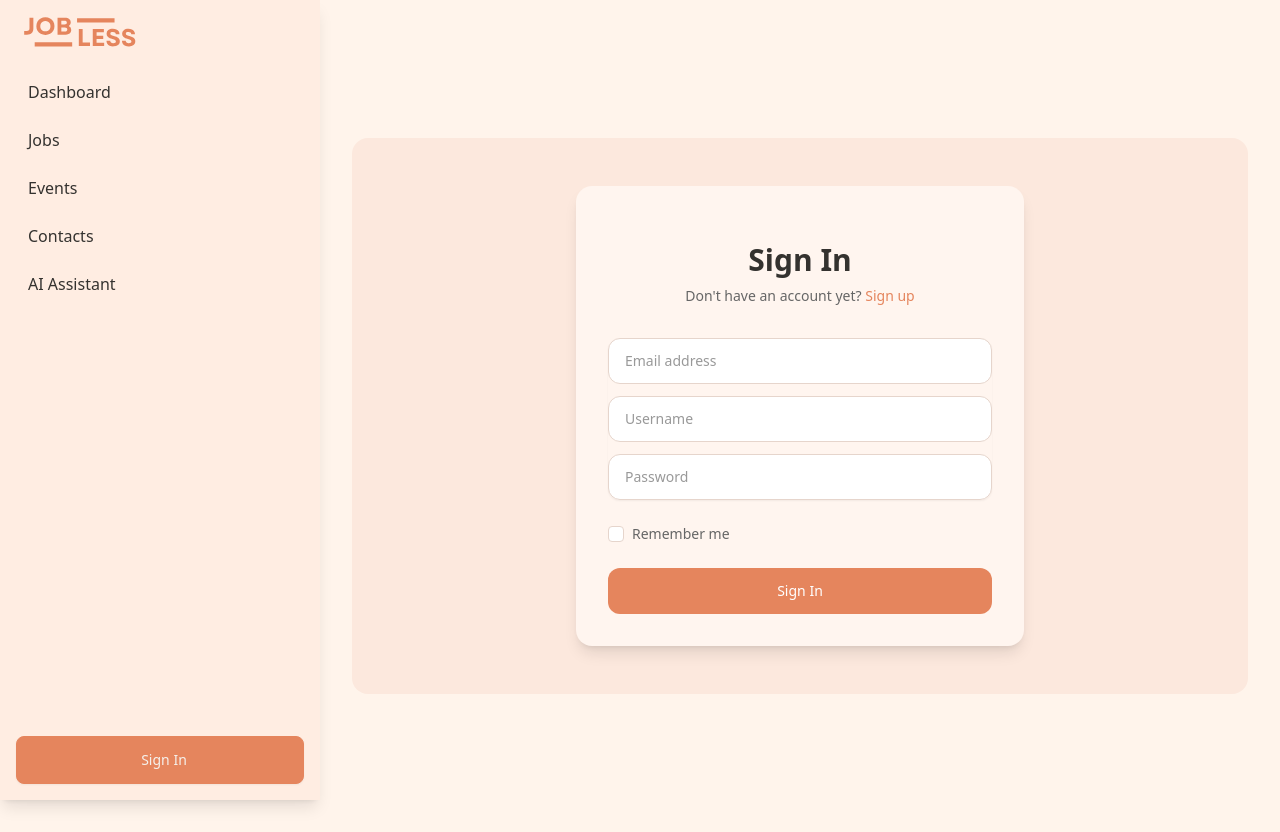
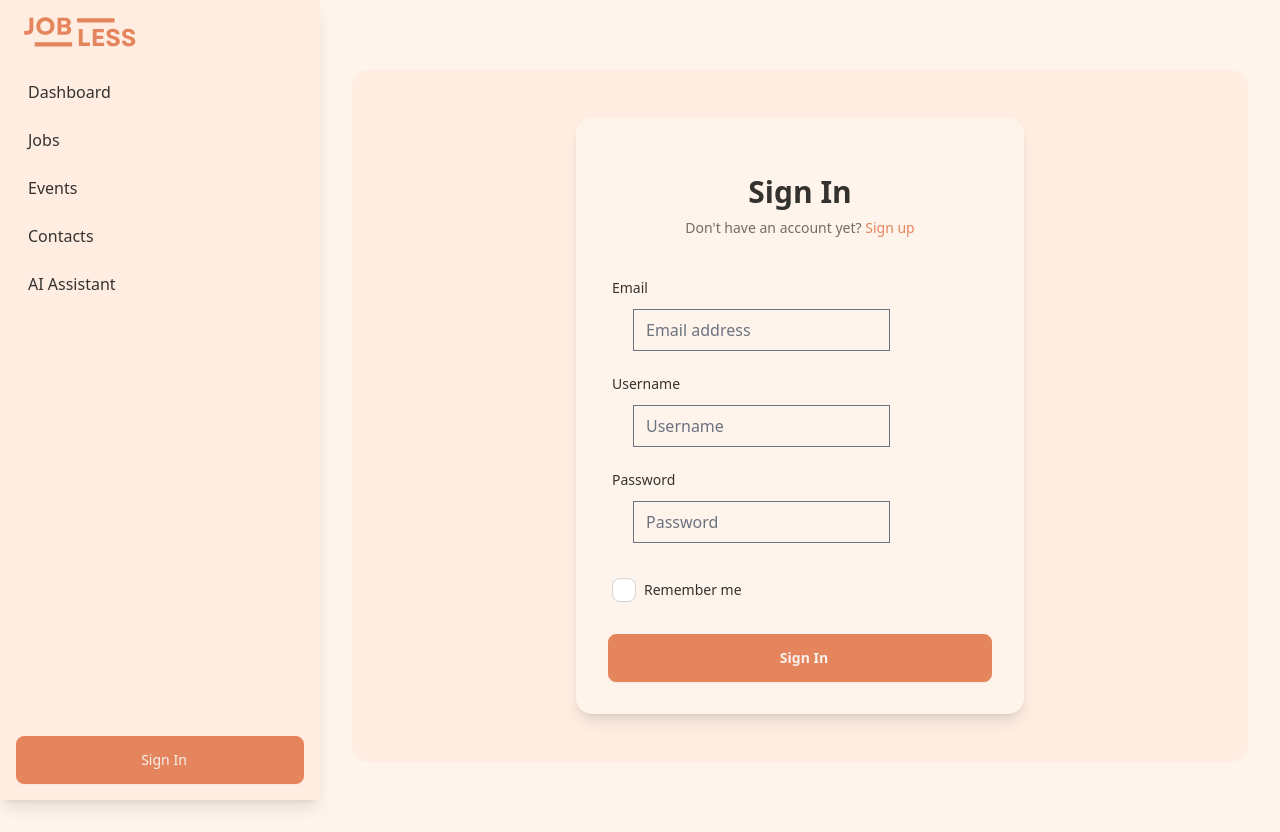
Before and after one commit to andreamaestri/jobless, a Django app: page /accounts/login/ in a window 1280 px wide. Run offline with Django 5.2, Linux system fonts and the light colour scheme; parts of the project's set-up code (start-up, migrations or seed data) failed here and were passed over; some libraries are stand-ins or nearby versions; some web fonts are replaced.

Commit message:
Refactor login template for improved styling and accessibility; update error message handling and input field structure

```diff
--- a/templates/account/login.html
+++ b/templates/account/login.html
@@ -5,18 +5,17 @@
 {% block head_title %}{% trans "Sign In" %}{% endblock %}
 {% block content %}
 <div class="min-h-screen flex items-center justify-center p-4">
-    <div
-        class="min-h-[65vh] w-full max-w-4xl flex rounded-2xl items-center justify-center py-12 px-4 sm:px-6 lg:px-8 bg-[#fce8dd]">
-        <div class="max-w-md w-full space-y-8 bg-[#fff5ef] p-8 rounded-2xl shadow-lg">
+    <div class="min-h-[65vh] w-full max-w-4xl flex rounded-2xl items-center justify-center py-12 px-4 sm:px-6 lg:px-8 bg-base-200">
+        <div class="max-w-md w-full space-y-8 bg-base-100 p-8 rounded-2xl shadow-lg">
             <!-- Header -->
             <div>
-                <h2 class="mt-6 text-center text-3xl font-bold text-primar-content">
+                <h2 class="mt-6 text-center text-3xl font-bold text-base-content">
                     {% trans "Sign In" %}
                 </h2>
-                <p class="mt-2 text-center text-sm text-[#666666]">
+                <p class="mt-2 text-center text-sm text-base-content/70">
                     {% blocktrans %}
                     Don't have an account yet?
-                    <a href="{{ signup_url }}" class="font-medium text-primary hover:text-[#c77857]">
+                    <a href="{{ signup_url }}" class="font-medium text-primary hover:text-primary-focus">
                         Sign up
                     </a>
                     {% endblocktrans %}
@@ -29,55 +28,73 @@
 
                 <!-- Error Messages -->
                 {% if form.errors %}
-                <div class="rounded-xl bg-red-50 p-4 mb-4">
-                    <div class="flex">
-                        <div class="text-sm text-red-700">
+                <div class="alert alert-error">
+                    <span class="iconify" data-icon="octicon:alert-24"></span>
+                    <div class="text-sm">
                         {% for error in form.non_field_errors %}
                         <p>{{ error }}</p>
                         {% endfor %}
                     </div>
                 </div>
-                </div>
                 {% endif %}
 
                 <!-- Login Fields -->
-                <div class="rounded-xl shadow-sm space-y-3">
-                    <div>
-                        <label for="id_login" class="sr-only">{% trans "Email" %}</label>
-                        <input id="id_login" name="login" type="email" required
-                            class="appearance-none relative block w-full px-4 py-3 border border-[#e6d5cc] rounded-xl placeholder-[#999999] text-primar-content focus:outline-none focus:ring-2 focus:ring-primary focus:border-primary sm:text-sm bg-white"
+                <div class="space-y-3">
+                    <div class="form-control">
+                        <label class="label" for="id_login">
+                            <span class="label-text">{% trans "Email" %}</span>
+                        </label>
+                        <label class="input input-bordered flex items-center gap-2">
+                            <span class="iconify" data-icon="octicon:mail-24"></span>
+                            <input id="id_login" name="login" type="email" required class="grow"
                                 placeholder="{% trans 'Email address' %}">
+                        </label>
                         {% if form.login.errors %}
-                        <p class="text-red-500 text-xs mt-1">{{ form.login.errors.0 }}</p>
+                        <label class="label">
+                            <span class="label-text-alt text-error">{{ form.login.errors.0 }}</span>
+                        </label>
                         {% endif %}
                     </div>
-                    <div>
-                        <label for="id_username" class="sr-only">{% trans "Username" %}</label>
-                        <input id="id_username" name="username" type="text" required
-                            class="appearance-none relative block w-full px-4 py-3 border border-[#e6d5cc] rounded-xl placeholder-[#999999] text-primar-content focus:outline-none focus:ring-2 focus:ring-primary focus:border-primary sm:text-sm bg-white"
+
+                    <div class="form-control">
+                        <label class="label" for="id_username">
+                            <span class="label-text">{% trans "Username" %}</span>
+                        </label>
+                        <label class="input input-bordered flex items-center gap-2">
+                            <span class="iconify" data-icon="octicon:person-24"></span>
+                            <input id="id_username" name="username" type="text" required class="grow"
                                 placeholder="{% trans 'Username' %}">
+                        </label>
                         {% if form.username.errors %}
-                        <p class="text-red-500 text-xs mt-1">{{ form.username.errors.0 }}</p>
+                        <label class="label">
+                            <span class="label-text-alt text-error">{{ form.username.errors.0 }}</span>
+                        </label>
                         {% endif %}
                     </div>
-                    <div>
-                        <label for="id_password" class="sr-only">{% trans "Password" %}</label>
-                        <input id="id_password" name="password" type="password" required
-                            class="appearance-none relative block w-full px-4 py-3 border border-[#e6d5cc] rounded-xl placeholder-[#999999] text-primar-content focus:outline-none focus:ring-2 focus:ring-primary focus:border-primary sm:text-sm bg-white"
+
+                    <div class="form-control">
+                        <label class="label" for="id_password">
+                            <span class="label-text">{% trans "Password" %}</span>
+                        </label>
+                        <label class="input input-bordered flex items-center gap-2">
+                            <span class="iconify" data-icon="octicon:lock-24"></span>
+                            <input id="id_password" name="password" type="password" required class="grow"
                                 placeholder="{% trans 'Password' %}">
+                        </label>
                         {% if form.password.errors %}
-                        <p class="text-red-500 text-xs mt-1">{{ form.password.errors.0 }}</p>
+                        <label class="label">
+                            <span class="label-text-alt text-error">{{ form.password.errors.0 }}</span>
+                        </label>
                         {% endif %}
                     </div>
                 </div>
 
                 <!-- Remember Me -->
                 <div class="flex items-center justify-between">
-                    <div class="flex items-center">
-                        <input id="id_remember" name="remember" type="checkbox"
-                            class="h-4 w-4 text-primary focus:ring-primary border-[#e6d5cc] rounded">
-                        <label for="id_remember" class="ml-2 block text-sm text-[#666666]">
-                            {% trans "Remember me" %}
+                    <div class="form-control">
+                        <label class="label cursor-pointer">
+                            <input id="id_remember" name="remember" type="checkbox" class="checkbox checkbox-primary">
+                            <span class="label-text ml-2">{% trans "Remember me" %}</span>
                         </label>
                     </div>
 
@@ -88,12 +105,13 @@
 
                 <!-- Submit Button -->
                 <div>
-                    <button type="submit"
-                        class="w-full flex justify-center py-3 px-4 border border-transparent text-sm font-medium rounded-xl text-white bg-primary hover:bg-[#c77857] focus:outline-none focus:ring-2 focus:ring-offset-2 focus:ring-primary transition-colors">
+                    <button type="submit" class="btn btn-primary w-full">
+                        <span class="iconify" data-icon="octicon:sign-in-24"></span>
                         {% trans "Sign In" %}
                     </button>
                 </div>
             </form>
         </div>
     </div>
+</div>
 {% endblock content %}
```
Lines whose indentation alone changed are shown as unchanged.
